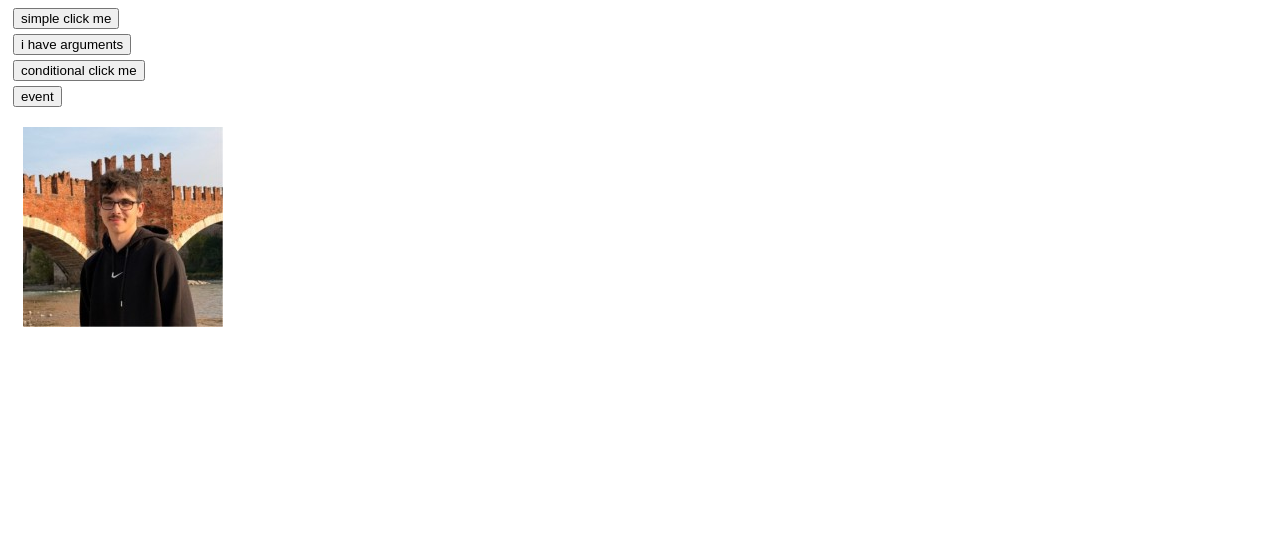
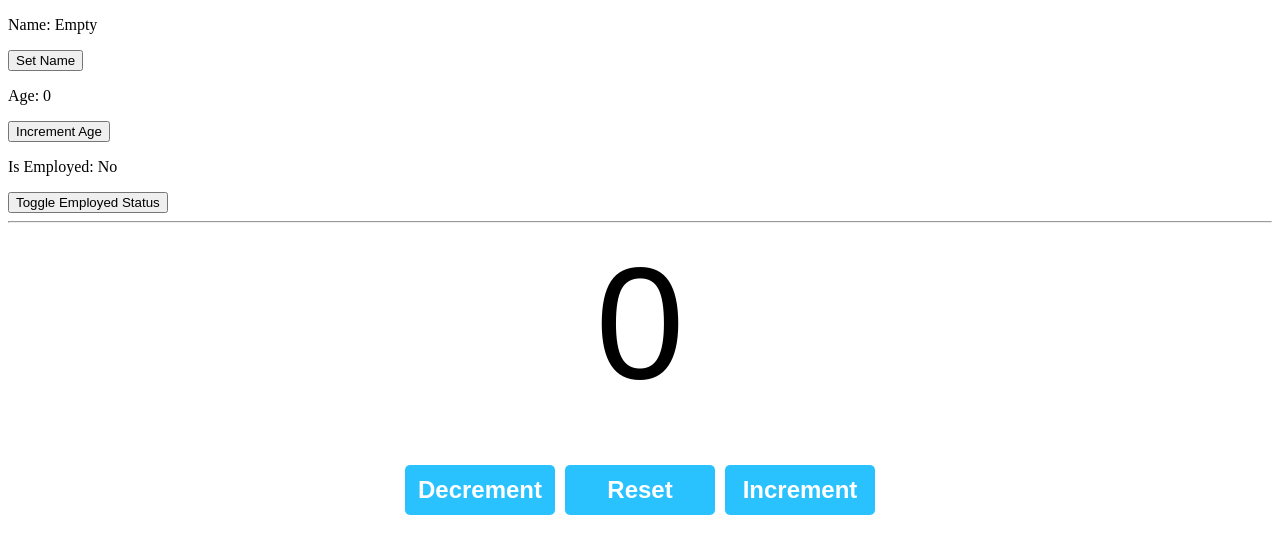
Before and after one commit to leviipope/react-tutorial, a React (Vite) app in the folder my-react-app/: page / in a window 1280 px wide. Shown: the top 554 px of the page. Built offline with nearby package versions, Linux system fonts and the light colour scheme.

Commit message:
lesson8: useState() hook

```diff
--- a/my-react-app/src/App.jsx
+++ b/my-react-app/src/App.jsx
@@ -1,16 +1,21 @@
-// click event =    an interaction when a user clicks on a specific element.
-//                  We can respond to clicks by passing
-//                  a callback to the onClick event handler.
+// React hook = Special function that allowd functional components
+//              to use React features without class components  (React v16.8)
+//              (useState, useEffect, useContext, useReducer, useCallback, and more...)
 
-import Button from './Button.jsx'
-import ProfilePicture from './ProfilePicture.jsx';
+// useState() = A React hook that allows the creation of a stateful variable
+//              AND a setter function to update its value in the Virtual DOM
+//              [name, setName]
+
+import MyComponent from "./MyComponent.jsx";
+import Counter from "./Counter.jsx";
 
 function App() {
 
     return(
         <>
-            <Button/>
-            <ProfilePicture/>
+            <MyComponent/>
+            <hr/>
+            <Counter/>
         </>
     );
 }
--- a/my-react-app/src/Button.jsx
+++ /dev/null
@@ -1,30 +0,0 @@
-function Button(){
-
-    const handleClick = () => console.log("Ouch")
-
-    const handleClick2 = (name) => console.log(`${name} stop clicking me`)
-
-    let count = 0
-    const handleClick3 = (name) => {
-        if(count < 3){
-            count++;
-            console.log(`${name} you clicked me ${count} times`)
-        } else {
-            console.log(`${name} stop clicking me`)
-        }
-    }
-
-    const handleClick4 = (e) => e.target.textContent = "OUCH!"
-
-    return(
-        <>
-            <button onClick={handleClick}>simple click me</button>
-            <button onClick={() => handleClick2("levente")}>i have arguments</button>
-            <button onClick={() => handleClick3("levente")}>conditional click me</button>
-            <button onClick={(e) => handleClick4(e)}>event</button>
-        </>
-        // to send argument to a function, we need to wrap the callback into a funciton expression or an arrow function
-    );
-}
-
-export default Button
--- /dev/null
+++ b/my-react-app/src/Counter.jsx
@@ -0,0 +1,30 @@
+import React, {useState} from 'react'
+
+function Counter(){
+
+    const [count, setCount] = useState(0);
+
+    const increment = () => {
+        setCount(count + 1);
+    }
+
+    const decrement = () => {
+        setCount(count - 1);
+    }
+
+    const reset = () => {
+        setCount(0);
+    }
+
+    return(
+        <>
+            <div className='counter-container'>
+                <p className='count-display'>{count}</p>
+                <button className='counter-button' onClick={decrement}>Decrement</button>
+                <button className='counter-button' onClick={reset}>Reset</button>
+                <button className='counter-button' onClick={increment}>Increment</button>
+            </div>
+        </>
+    );
+}
+export default Counter
--- /dev/null
+++ b/my-react-app/src/MyComponent.jsx
@@ -0,0 +1,36 @@
+import React, {useState} from 'react';
+
+function MyComponent(){
+
+    const [name, setName] = useState("Empty");
+    const [age, setAge] = useState(0);
+    const [isEmployed, setIsEmployed] = useState(false)
+
+    const updateName = () => {
+        setName("Spongebob");
+    }
+
+    const incrementAge = () => {
+        setAge(age + 1);
+    }
+
+    const toggleEmployedStatus = () => {
+        setIsEmployed(!isEmployed);
+    }
+
+    return(
+        <>
+            <div>
+                <p>Name: {name}</p>
+                <button onClick={updateName}>Set Name</button>
+
+                <p>Age: {age}</p>
+                <button onClick={incrementAge}>Increment Age</button>
+
+                <p>Is Employed: {isEmployed ? "Yes" : "No"}</p>
+                <button onClick={toggleEmployedStatus}>Toggle Employed Status</button>
+            </div>
+        </>
+    );
+}
+export default MyComponent
--- a/my-react-app/src/ProfilePicture.jsx
+++ /dev/null
@@ -1,13 +0,0 @@
-function ProfilePicture(){
-
-    const imageUrl = './src/assets/pic.jpeg'
-
-    const handleClick = (e) => e.target.style.display = "none"
-
-    return(
-        <>
-            <img onClick={(e) => handleClick(e)} src={imageUrl}/>
-        </>
-    );
-}
-export default ProfilePicture
--- a/my-react-app/src/index.css
+++ b/my-react-app/src/index.css
@@ -1,8 +1,27 @@
-button{
-    display: block;
-    margin: 5px;
+.counter-container{
+    text-align: center;
+    font-family: Arial, sans-serif;
 }
 
-img{
-    margin: 15px;
+.count-display{
+    font-size: 10em;
+    margin-top: 0;
+    margin-bottom: 50px;
 }
+
+.counter-button{
+    width: 150px;
+    height: 50px;
+    font-size: 1.5em;
+    font-weight: bold;
+    margin: 0px 5px;
+    background-color: hsl(197, 100%, 58%);
+    color: white;
+    border: none;
+    border-radius: 5px;
+    cursor: pointer;
+}
+
+.counter-button:hover{
+    background-color: hsl(197, 100%, 48%);
+}
```
